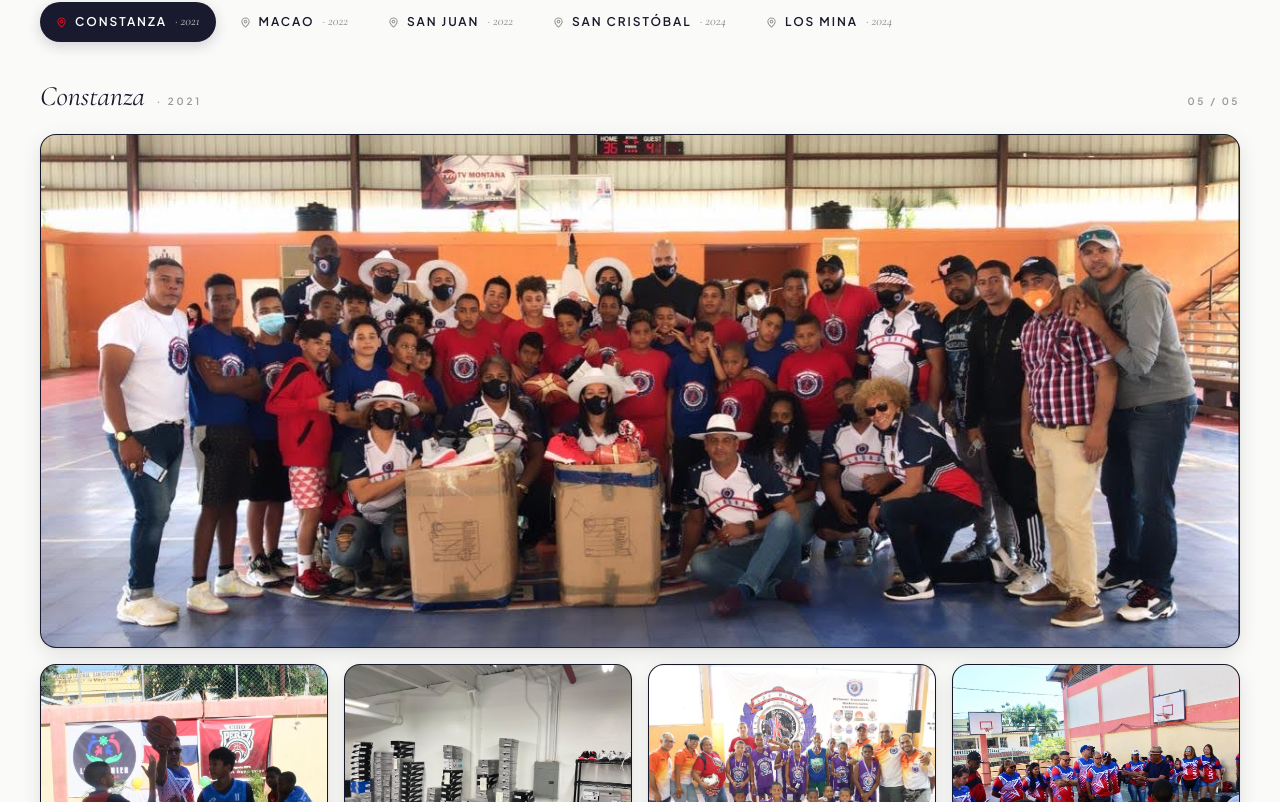
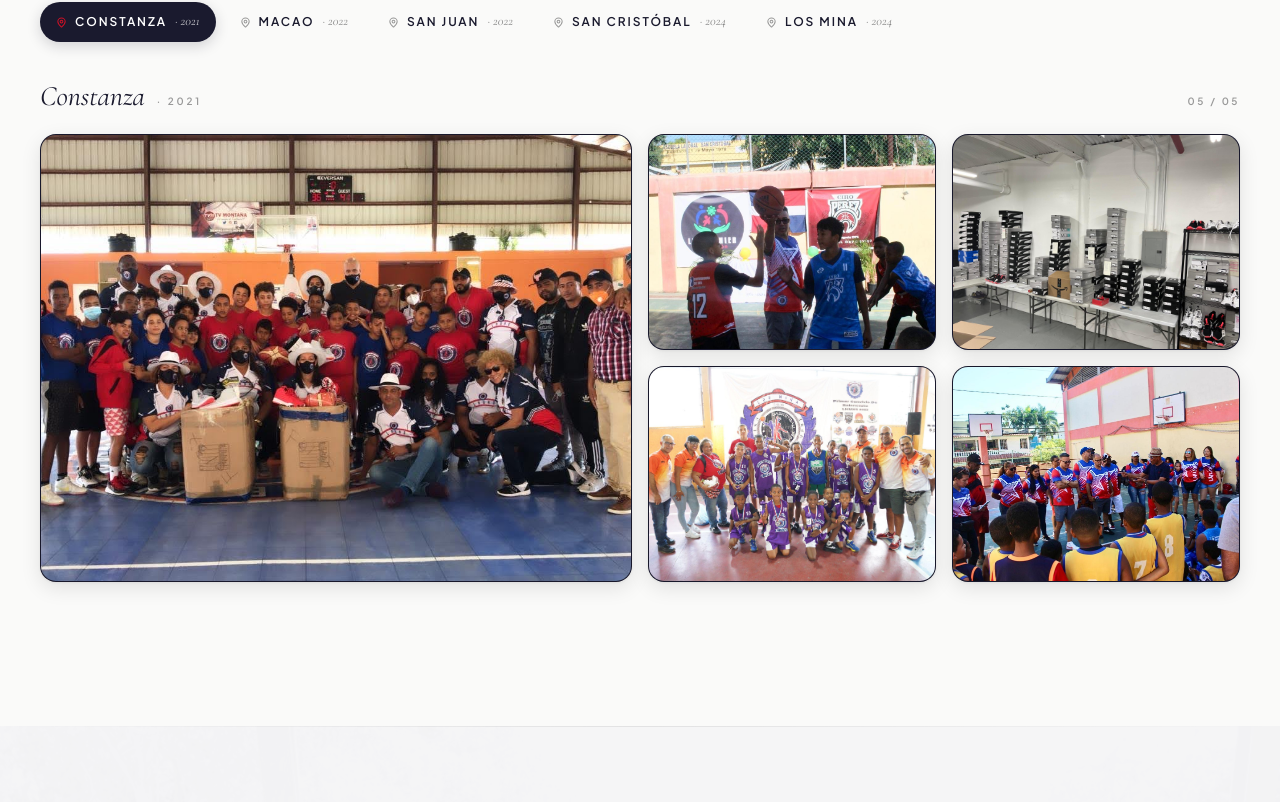
Before and after one commit to OmarflorexAI/LMUXS, a React (Vite) app: page / in a window 1280 px wide. Shown: the part 2878-3680 px from the top of the page. Built offline with nearby package versions, Linux system fonts and the light colour scheme.

Commit message:
UI: Reduce large gallery image sizes to fix pixelation

```diff
--- a/src/components/Gallery.jsx
+++ b/src/components/Gallery.jsx
@@ -76,11 +76,11 @@ const events = [
 //   Mobile  : hero full-width, supporting in 2 cols
 //   Desktop : hero full-width, supporting in 4 cols
 const PHOTO_CLASSES = [
-  'col-span-2 md:col-span-4 aspect-[16/10] md:aspect-[21/9]',
-  'col-span-1 md:col-span-1 aspect-[4/3]',
-  'col-span-1 md:col-span-1 aspect-[4/3]',
-  'col-span-1 md:col-span-1 aspect-[4/3]',
-  'col-span-1 md:col-span-1 aspect-[4/3]',
+  'col-span-2 md:col-span-2 md:row-span-2 aspect-[16/10] md:aspect-auto h-full w-full',
+  'col-span-1 md:col-span-1 aspect-[4/3] h-full w-full',
+  'col-span-1 md:col-span-1 aspect-[4/3] h-full w-full',
+  'col-span-1 md:col-span-1 aspect-[4/3] h-full w-full',
+  'col-span-1 md:col-span-1 aspect-[4/3] h-full w-full',
 ]
 
 const EASE = [0.22, 1, 0.36, 1]
```
